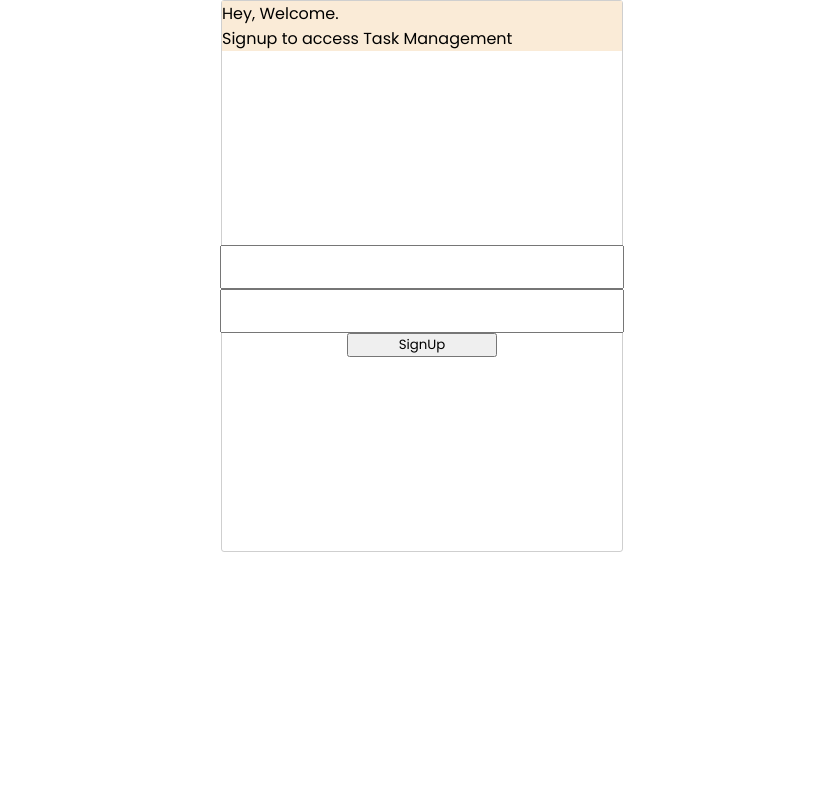
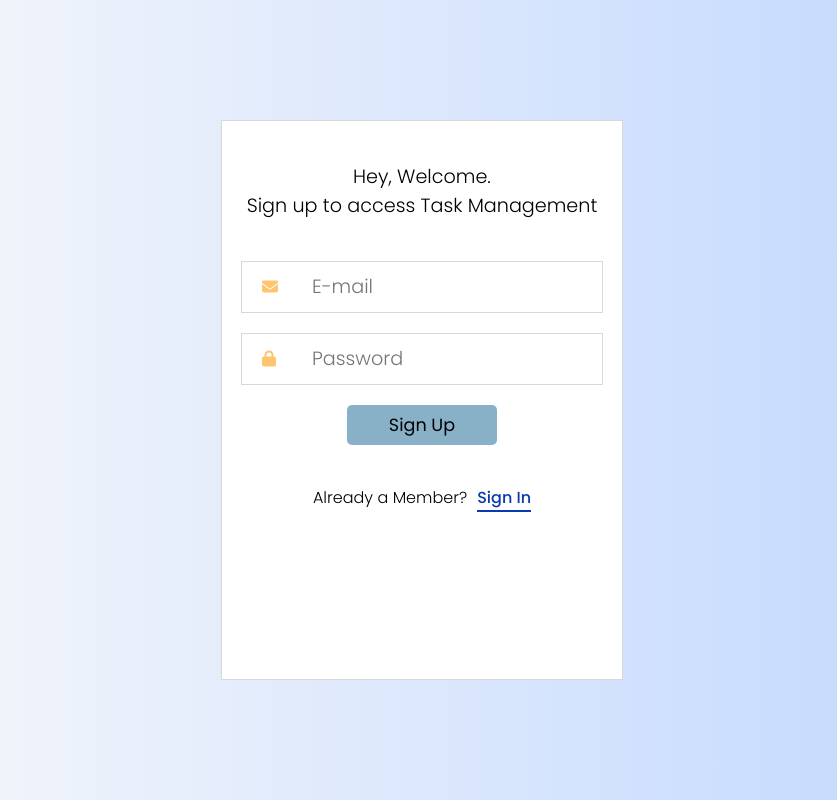
Before and after one commit to Tomohiro-Akinaga/TaskManagement-App-React.js, a React (Create React App) app: page / in a window 1280 px wide. Shown: the whole page, without its empty margins (218-1055 px from the left). Built offline with nearby package versions, Linux system fonts and the light colour scheme.

Commit message:
done creating form

```diff
--- a/src/App.module.scss
+++ b/src/App.module.scss
@@ -1,5 +1,6 @@
 .container {
     height: 100vh;
+    display: flex;
     flex-direction: column;
     justify-content: center;
 }
--- a/src/components/SignUp/SignUp.jsx
+++ b/src/components/SignUp/SignUp.jsx
@@ -1,5 +1,12 @@
+/* React */
+import { useState } from "react";
+/* Firebase */
 import app from "../../firebaseConfig.js";
 import { getAuth, createUserWithEmailAndPassword } from "firebase/auth";
+/* Fontawesome */
+import { FontAwesomeIcon } from "@fortawesome/react-fontawesome";
+import { faEnvelope, faLock } from "@fortawesome/free-solid-svg-icons";
+/* css */
 import SignUpStyle from "./SignUp.module.scss";
 
 const auth = getAuth(app);
@@ -16,14 +23,54 @@ const auth = getAuth(app);
 //     });
 
 export default function SignUp() {
+    const [signUp, setSignUp] = useState(true);
     return (
         <div className={SignUpStyle.container}>
-            <p className={SignUpStyle.message}>Hey, Welcome.<br />Signup to access Task Management</p>
+            <p className={SignUpStyle.welcomeMessage}>
+                Hey, Welcome.
+                <br />
+                {signUp ? `Sign up ` : `Sign in `}
+                to access Task Management
+            </p>
             <form action="submit" className={SignUpStyle.wrapper}>
-                <input type="text" className={SignUpStyle.email}/>
-                <input type="text" className={SignUpStyle.password}/>
-                <button type="submit" className={SignUpStyle.signUp}>SignUp</button>
+                <div className={SignUpStyle.emailContainer}>
+                    <FontAwesomeIcon
+                        icon={faEnvelope}
+                        className={SignUpStyle.emailIcon}
+                    />
+                    <input
+                        type="text"
+                        className={SignUpStyle.email}
+                        placeholder="E-mail"
+                    />
+                </div>
+                <div className={SignUpStyle.passwordContainer}>
+                    <FontAwesomeIcon
+                        icon={faLock}
+                        className={SignUpStyle.passwordIcon}
+                    />
+                    <input
+                        type="text"
+                        className={SignUpStyle.password}
+                        placeholder="Password"
+                    />
+                </div>
+                <button type="submit" className={SignUpStyle.signUp}>
+                    {signUp ? `Sign Up` : `Sign In`}
+                </button>
+                <div className={SignUpStyle.signInContainer}>
+                    <p className={SignUpStyle.signInMessage}>
+                        {signUp ? `Already a Member?` : `Not a member yet?`}
+                    </p>
+                    <button
+                        type="button"
+                        onClick={() => setSignUp(!signUp)}
+                        className={SignUpStyle.signIn}
+                    >
+                        {signUp ? `Sign In` : `Sign Up`}
+                    </button>
+                </div>
             </form>
         </div>
-    )
+    );
 }
--- a/src/components/SignUp/SignUp.module.scss
+++ b/src/components/SignUp/SignUp.module.scss
@@ -1,41 +1,88 @@
+@import "./variables";
+
 .container {
     display: flex;
     align-items: center;
     flex-direction: column;
-    border: solid 1px rgba(174, 174, 174, 0.591);
-    border-radius: 3px;
+    border: solid 1px rgba(201, 201, 201, 0.714);
     width: 400px;
     margin: 0 auto;
+    background-color: #fff;
 }
 
 .wrapper {
     display: flex;
     flex-direction: column;
     align-items: center;
-    justify-content: center;
     width: 400px;
     height: 500px;
-    padding: 0 20px;
 }
 
-.message {
-    background-color: antiquewhite;
+.welcomeMessage {
     width: 100%;
+    text-align: center;
+    height: 30%;
+    display: flex;
+    flex-direction: column;
+    align-items: center;
+    justify-content: center;
+    font-weight: 300;
+    font-size: 1.2rem;
+}
+
+.emailContainer {
+    width: 90%;
+    height: 50px;
+    position: relative;
+    display: flex;
+    align-items: center;
+    border: solid 1px rgba(201, 201, 201, 0.714);
+    margin-bottom: 20px;
+}
+
+.emailIcon {
+    position: absolute;
+    height: 35px;
+    margin-left: 20px;
+    color: rgb(255, 197, 110);
 }
 
 .email {
+    border: none;
     width: 100%;
-    height: 40px;
-    padding: 0;
+    height: 100%;
+    font-size: 1.2rem;
+    padding: 0 20px 0 70px;
+    font-weight: 300;
     &:focus {
         outline: 0;
     }
 }
 
+.passwordContainer {
+    width: 90%;
+    height: 50px;
+    position: relative;
+    display: flex;
+    align-items: center;
+    border: solid 1px rgba(201, 201, 201, 0.714);
+    margin-bottom: 20px;
+}
+
+.passwordIcon {
+    position: absolute;
+    height: 35px;
+    margin-left: 20px;
+    color: rgb(255, 197, 110);
+}
+
 .password {
+    border: none;
     width: 100%;
-    height: 40px;
-    padding: 0;
+    height: 100%;
+    font-size: 1.2rem;
+    padding: 0 20px 0 70px;
+    font-weight: 300;
     &:focus {
         outline: 0;
     }
@@ -43,5 +90,36 @@
 
 .signUp {
     width: 150px;
-    padding: 0;
+    margin-bottom: 40px;
+    border: none;
+    height: 40px;
+    background-color: rgb(136, 177, 199);
+    font-size: 1.1rem;
+    border-radius: 5px;
+    transition: all 0.1s;
+    &:hover {
+        cursor: pointer;
+        background-color: rgb(103, 162, 194);
+    }
 }
+
+.signInContainer {
+    display: flex;
+}
+
+.signInMessage {
+    font-weight: 300;
+    margin-right: 10px;
+}
+
+.signIn {
+    color: rgb(10, 58, 177);
+    font-weight: 500;
+    font-size: 1.0rem;
+    border: none;
+    background-color: transparent;
+    border-bottom: solid 2px rgb(10, 58, 177);
+    &:hover {
+        cursor: pointer;
+    }
+}
--- /dev/null
+++ b/src/components/SignUp/_variables.scss
@@ -0,0 +1 @@
+$message-background: rgb(10, 65, 131);
--- a/src/index.scss
+++ b/src/index.scss
@@ -1,7 +1,11 @@
-@import url("https://fonts.googleapis.com/css2?family=Poppins:wght@200;400;600&display=swap");
+@import url("https://fonts.googleapis.com/css2?family=Poppins:wght@200;300;400;500;600;700&display=swap");
 
 * {
     margin: 0;
     padding: 0;
     font-family: "Poppins";
 }
+
+body {
+    background-image: linear-gradient(to right, rgba(240, 240, 240, 0.344), rgba(83, 146, 255, 0.386));
+}
```
